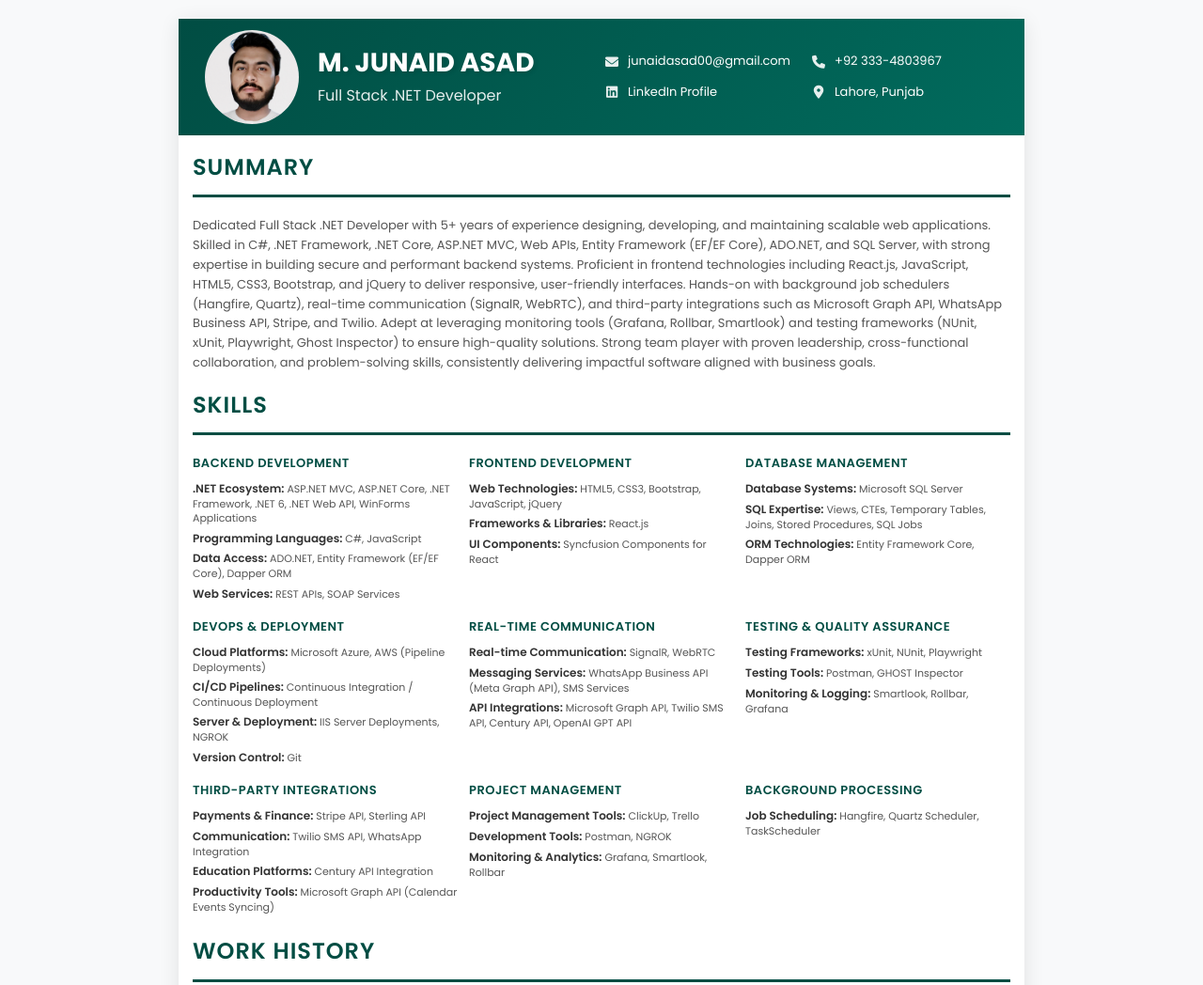
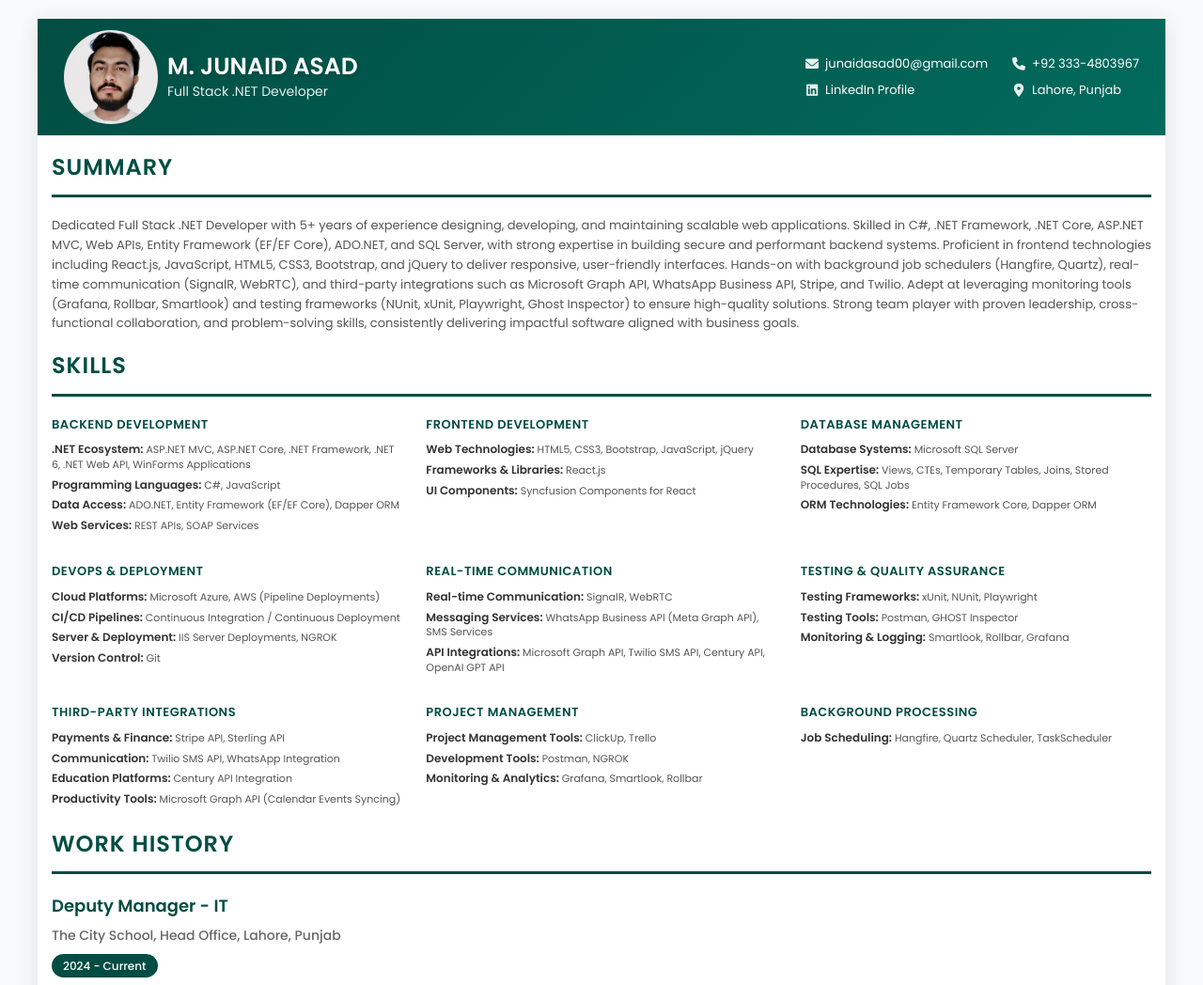
Before and after one commit to junaid-asad-csn/Junaid_Asad_Resume_Portfolio, a plain HTML site: page index.html in a window 1280 px wide. Shown: the top 1048 px of the page at 94% size. Drawn offline with Linux system fonts and the light colour scheme.

Commit message:
Styles changes done.

```diff
--- a/index.html
+++ b/index.html
@@ -41,7 +41,7 @@
                 <!-- Right Side: Contact Information -->
                 <div class="contact-right">
                     <div class="contact-row">
-                        <div class="contact-item">
+                        <div class="contact-item" style="width: 200px;">
                             <i class="fas fa-envelope"></i>
                             <a href="mailto:junaidasad00@gmail.com" class="contact-link">junaidasad00@gmail.com</a>
                         </div>
@@ -51,7 +51,7 @@
                         </div>
                     </div>
                     <div class="contact-row">
-                        <div class="contact-item">
+                        <div class="contact-item" style="width: 200px;">
                             <i class="fab fa-linkedin"></i>
                             <a href="https://www.linkedin.com/in/m-junaid-asad-42386619b/" target="_blank"
                                 class="contact-link">LinkedIn Profile</a>
--- a/styles.css
+++ b/styles.css
@@ -17,7 +17,7 @@ body {
 
 /* Resume Container */
 .resume {
-    max-width: 900px;
+    max-width: 1200px;
     margin: 0 auto;
     background: white;
     box-shadow: 0 4px 20px rgba(0, 0, 0, 0.1);
@@ -36,8 +36,6 @@ body {
     display: flex;
     justify-content: space-between;
     align-items: center;
-    gap: 40px;
-    min-height: 80px;
 }
 
 /* Left Side: Profile */
@@ -46,7 +44,7 @@ body {
     flex-direction: row;
     align-items: center;
     text-align: left;
-    gap: 20px;
+    gap: 10px;
 }
 
 .profile-photo {
@@ -79,15 +77,14 @@ body {
 }
 
 .name {
-    font-size: 28px;
-    font-weight: 700;
-    margin-bottom: 5px;
+    font-size: 25px;
+    font-weight: 600;
     text-shadow: 2px 2px 4px rgba(0, 0, 0, 0.1);
     line-height: 1.2;
 }
 
 .title {
-    font-size: 16px;
+    font-size: 14px;
     font-weight: 400;
     opacity: 0.9;
     margin-bottom: 0;
@@ -97,8 +94,8 @@ body {
 .contact-right {
     display: flex;
     flex-direction: column;
-    gap: 8px;
-    align-items: flex-end;
+    gap: 3px;
+    align-items: baseline;
     justify-content: center;
 }
 
@@ -111,9 +108,8 @@ body {
 .contact-item {
     display: flex;
     align-items: center;
-    gap: 8px;
     padding: 2px 0;
-    width: 200px;
+    gap: 5px;
 }
 
 .contact-item i {
@@ -162,7 +158,7 @@ body {
 .skills-grid {
     display: grid;
     grid-template-columns: repeat(auto-fit, minmax(280px, 1fr));
-    gap: 15px;
+    gap: 25px;
 }
 
 .skill-category h4 {
@@ -437,7 +433,7 @@ body {
     .profile-left {
         flex-direction: column;
         text-align: center;
-        gap: 15px;
+        gap: 10px;
         align-items: center;
     }
 
@@ -460,7 +456,7 @@ body {
 
     .contact-right {
         text-align: center;
-        gap: 12px;
+        gap: 3px;
         align-items: center;
     }
 
@@ -485,7 +481,7 @@ body {
 }
 
 .skills-grid {
-    gap: 12px;
+    gap: 25px;
 }
 
 .skill-category h4 {
@@ -507,24 +503,8 @@ body {
     text-align: left;
 }
 
-.bottom-sections {
-    grid-template-columns: 1fr;
-}
 
-.bottom-sections .section {
-    border-right: none;
-    border-bottom: 1px solid #e9ecef;
-}
-
-.bottom-sections .section:last-child {
-    border-bottom: none;
-}
 
 .section {
     padding: 15px 15px 0px 15px;
 }
-
-@page {
-    size: A4;
-    margin: 0.5in;
-}
```
